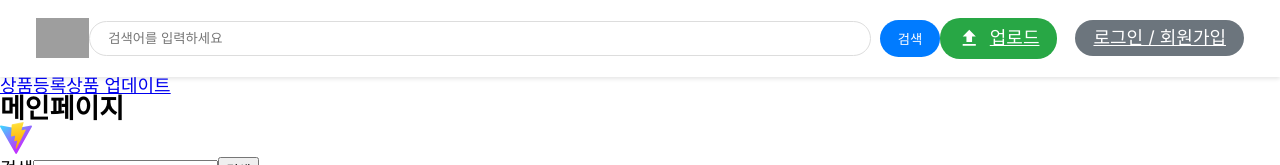
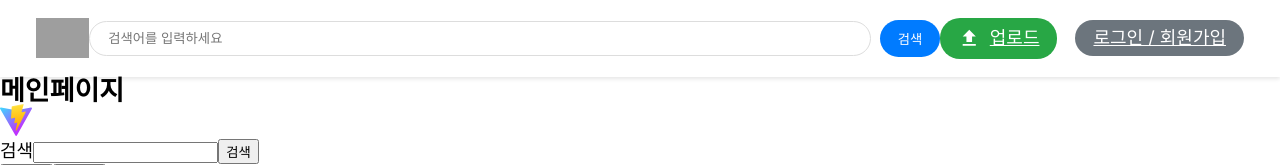
Before and after one commit to techitPlus-FE-team3/open_market_projerct, a React (Vite) app in the folder open-market/: page / in a window 1280 px wide. Shown: the top 165 px of the page. Built offline with nearby package versions, Linux system fonts and the light colour scheme; no server answers; grey boxes are pictures that could not be loaded; a web font is replaced by a local one.

Commit message:
:lipstick:[Design] 불필요한 링크 삭제 #70

```diff
--- a/open-market/src/pages/Index.tsx
+++ b/open-market/src/pages/Index.tsx
@@ -34,8 +34,6 @@ function Index() {
 			<Helmet>
 				<title>Home - 모두의 오디오 MODI</title>
 			</Helmet>
-			<Link to="/registration">상품등록</Link>
-			<Link to="/edit/:productId">상품 업데이트</Link>
 			<section>
 				<h2>메인페이지</h2>
 				<img src="/vite.svg" alt="hero" />
```
